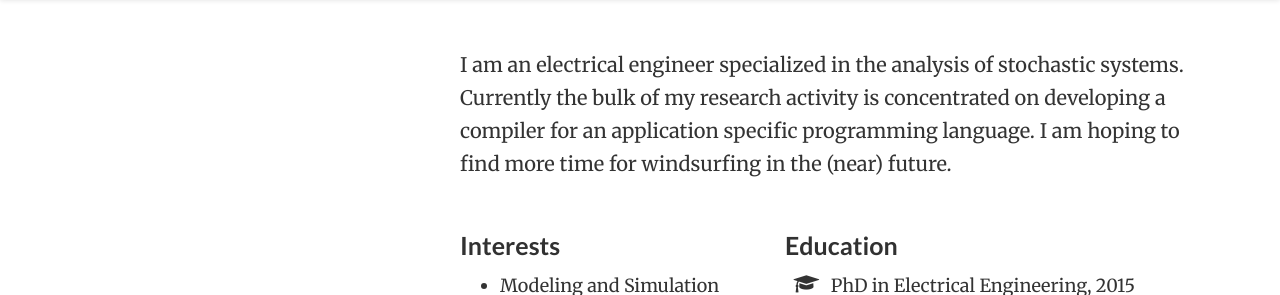
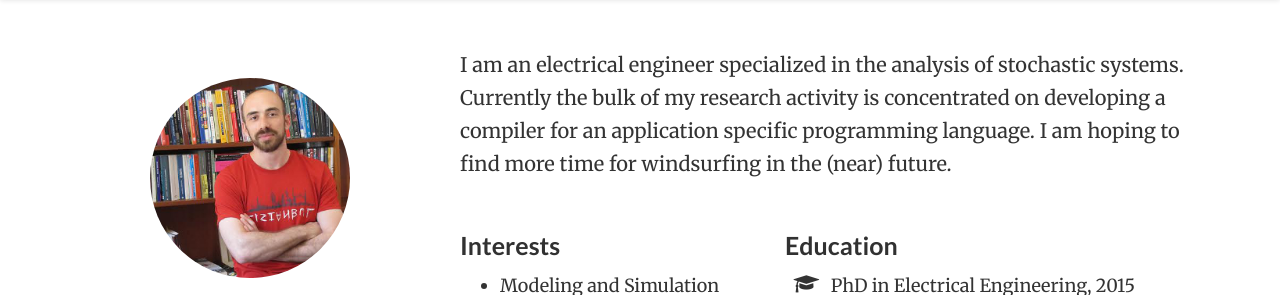
Before and after one commit to gmahmutoglu/gmahmutoglu.github.io, a plain HTML site: page index.html in a window 1280 px wide. Shown: the part 73-368 px from the top of the page. Drawn offline with nearby package versions, Linux system fonts and the light colour scheme; some packages are replaced by stand-ins of ours; files whose address does not match are found by name.

Commit message:
master: Fixed avatar location
Changes committed:
	modified:   index.html

```diff
--- a/index.html
+++ b/index.html
@@ -136,7 +136,7 @@
 
 
       <div class="portrait" itemprop="image"
-           style="background-image: url('/img/../~amahmutoglu/img/amahmutoglu.jpg');">
+           style="background-image: url('/img/amahmutoglu.jpg');">
       </div>
 
 
```
